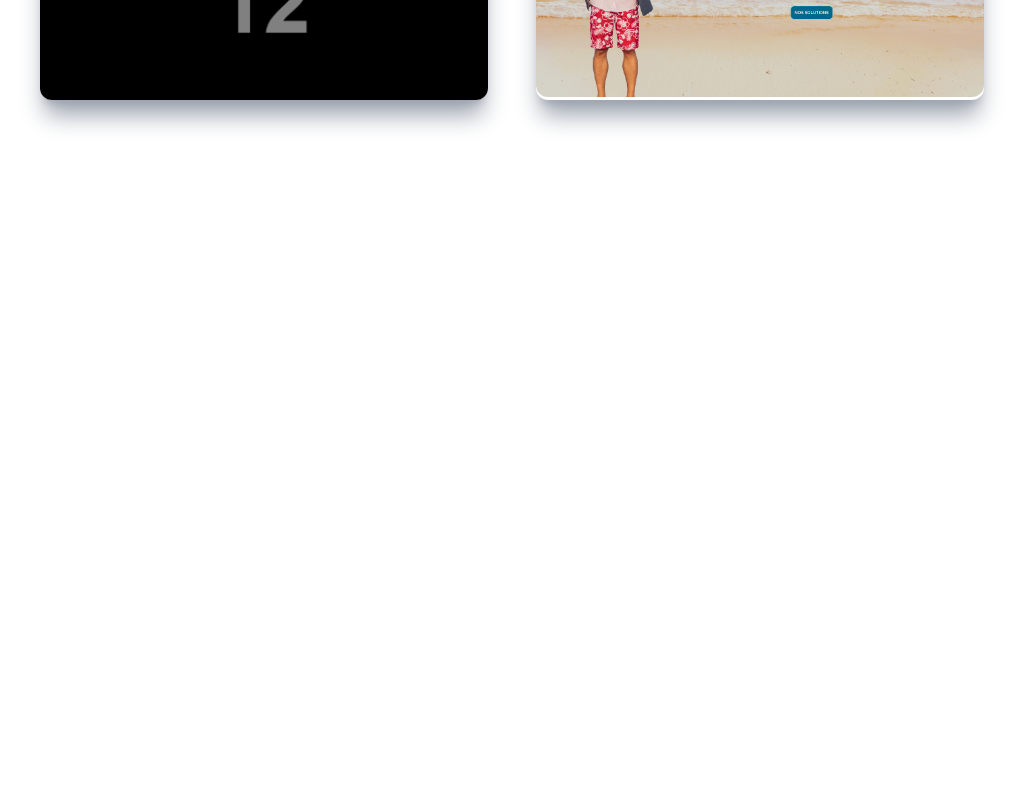
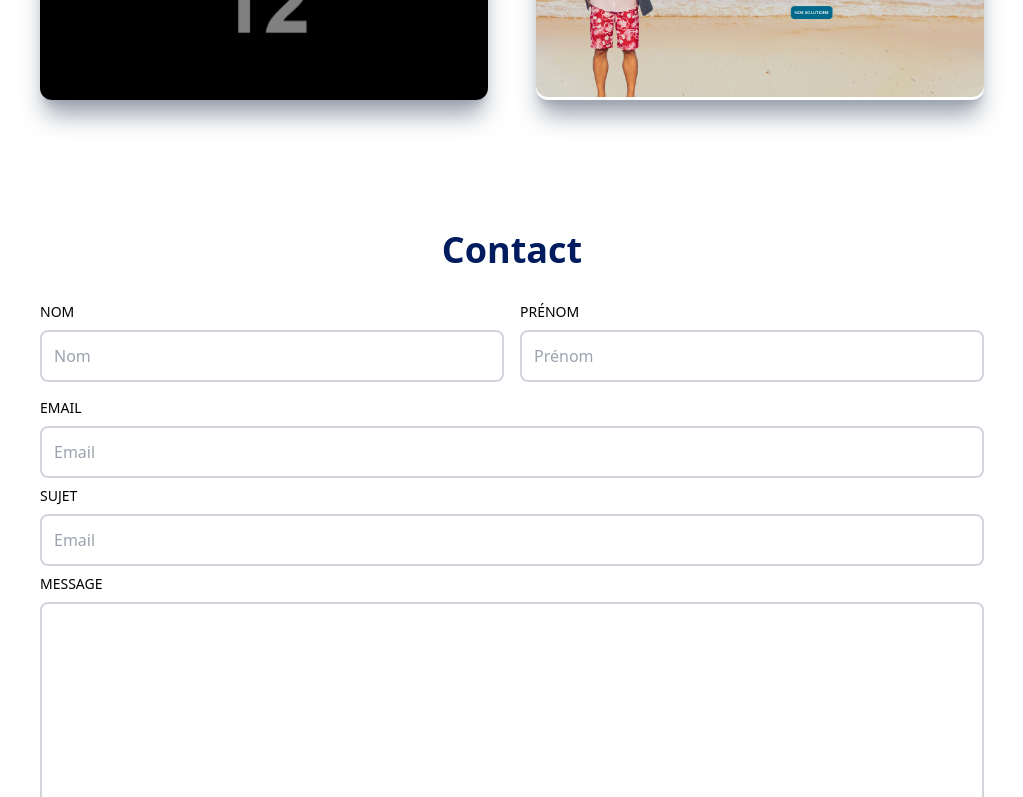
Before and after one commit to Jayson-WCS/portfolio-pro, a React (Vite) app: page / in a window 1280 px wide. Shown: the part 2000-2797 px from the top of the page, without its empty margins (160-1183 px from the left). Before the commit the page ends 2164 px from the top, so only its background shows below. Built offline with nearby package versions, Linux system fonts and the light colour scheme.

Commit message:
contact form live

```diff
--- a/src/App.jsx
+++ b/src/App.jsx
@@ -1,7 +1,8 @@
 import { Hero } from './components/Hero'
 import { SideNav } from './components/SideNav'
+import { WorkTimeline } from './components/work/WorkTimeline'
 import { ProjectsDisplay } from './components/projects/ProjectsDisplay'
-import { WorkTimeline } from './components/work/WorkTimeline'
+import { ContactForm } from './components/ContactForm'
 
 export const App = () => {
   return (
@@ -10,6 +11,7 @@ export const App = () => {
       <Hero />
       <WorkTimeline />
       <ProjectsDisplay />
+      <ContactForm />
     </>
   )
 }
--- /dev/null
+++ b/src/components/ContactForm.jsx
@@ -0,0 +1,34 @@
+
+
+export const ContactForm = () => {
+  return (
+    <div id="contact" className="flex flex-col justify-center h-screen max-w-[1040px] m-auto md:pl-20 p-4 py-16">
+      <h1 className="py-4 text-4xl font-bold text-center text-[#001b5e]">Contact</h1>
+      <form action="https://getform.io/f/9b09afdb-0a34-496a-ba36-8e55c20a1b08" method="POST" encType="multipart/form-data">
+        <div className="grid md:grid-cols-2 gap-4 w-full py-2">
+          <div className="flex flex-col">
+            <label className="text-sm py-2 uppercase">Nom</label>
+            <input className="border-2 rounded-lg p-3 flex border-gray-300" type="text" name="nom" placeholder="Nom"/>
+          </div>
+          <div  className="flex flex-col">
+            <label className="text-sm py-2 uppercase">Prénom</label>
+            <input className="border-2 rounded-lg p-3 flex border-gray-300" type="text" name="prenom" placeholder="Prénom"/>
+          </div>
+        </div>
+        <div  className="flex flex-col">
+          <label className="text-sm py-2 uppercase">Email</label>
+          <input className="border-2 rounded-lg p-3 flex border-gray-300" type="email" name="email" placeholder="Email"/>
+        </div>
+        <div className="flex flex-col">
+          <label className="text-sm py-2 uppercase">Sujet</label>
+          <input className="border-2 rounded-lg p-3 flex border-gray-300" type="text" name="sujet" placeholder="Email"/>
+        </div>
+        <div className="flex flex-col">
+          <label className="text-sm py-2 uppercase">Message</label>
+          <textarea className="w-full h-60 border-2 rounded-lg p-3 flex border-gray-300"/>
+        </div>
+        <button className="bg-[#001b5e] text-gray-100 mt-4 w-full p-4 rounded-lg">Envoyer</button>
+      </form>
+    </div>
+  )
+}
```
